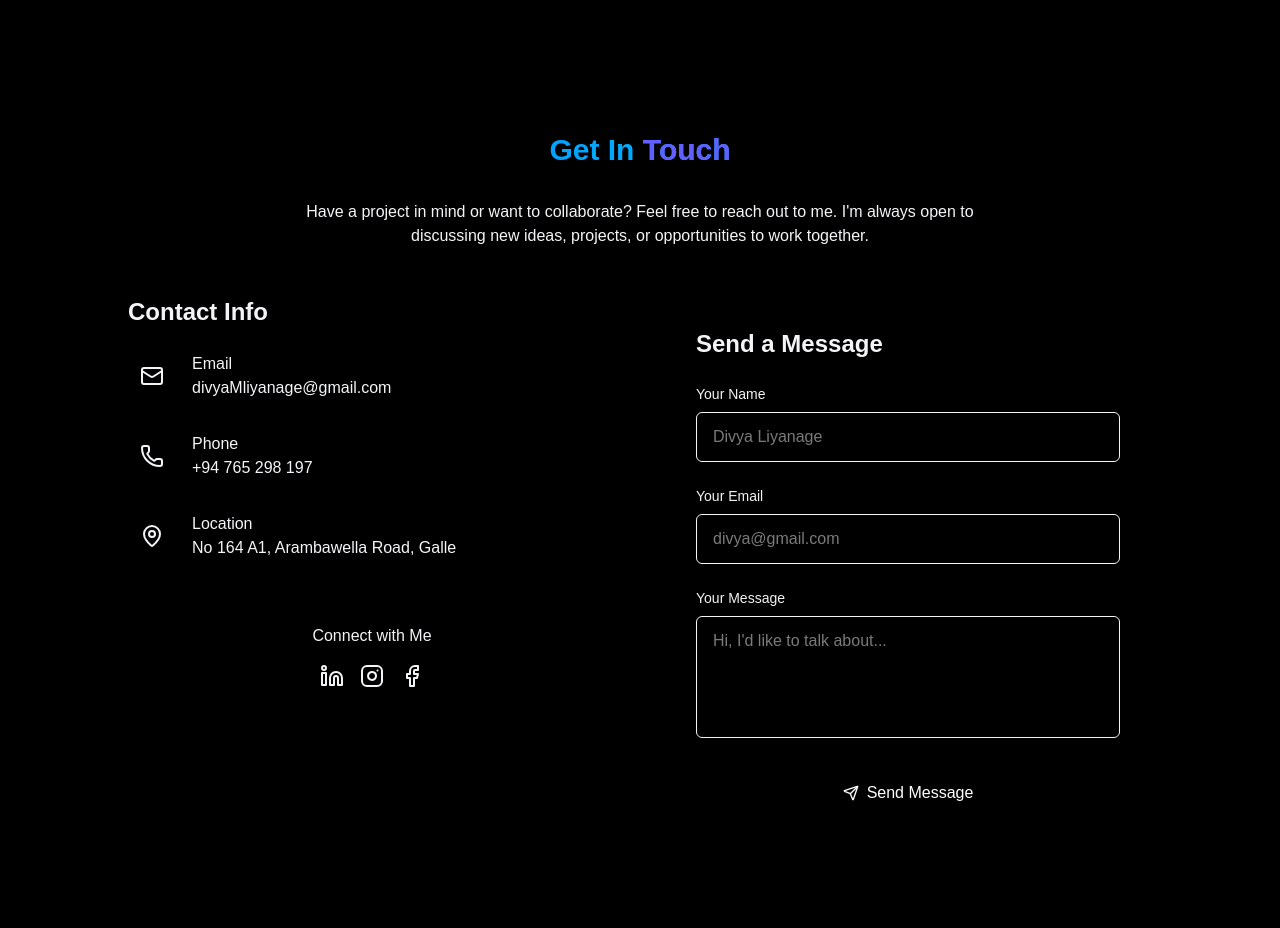
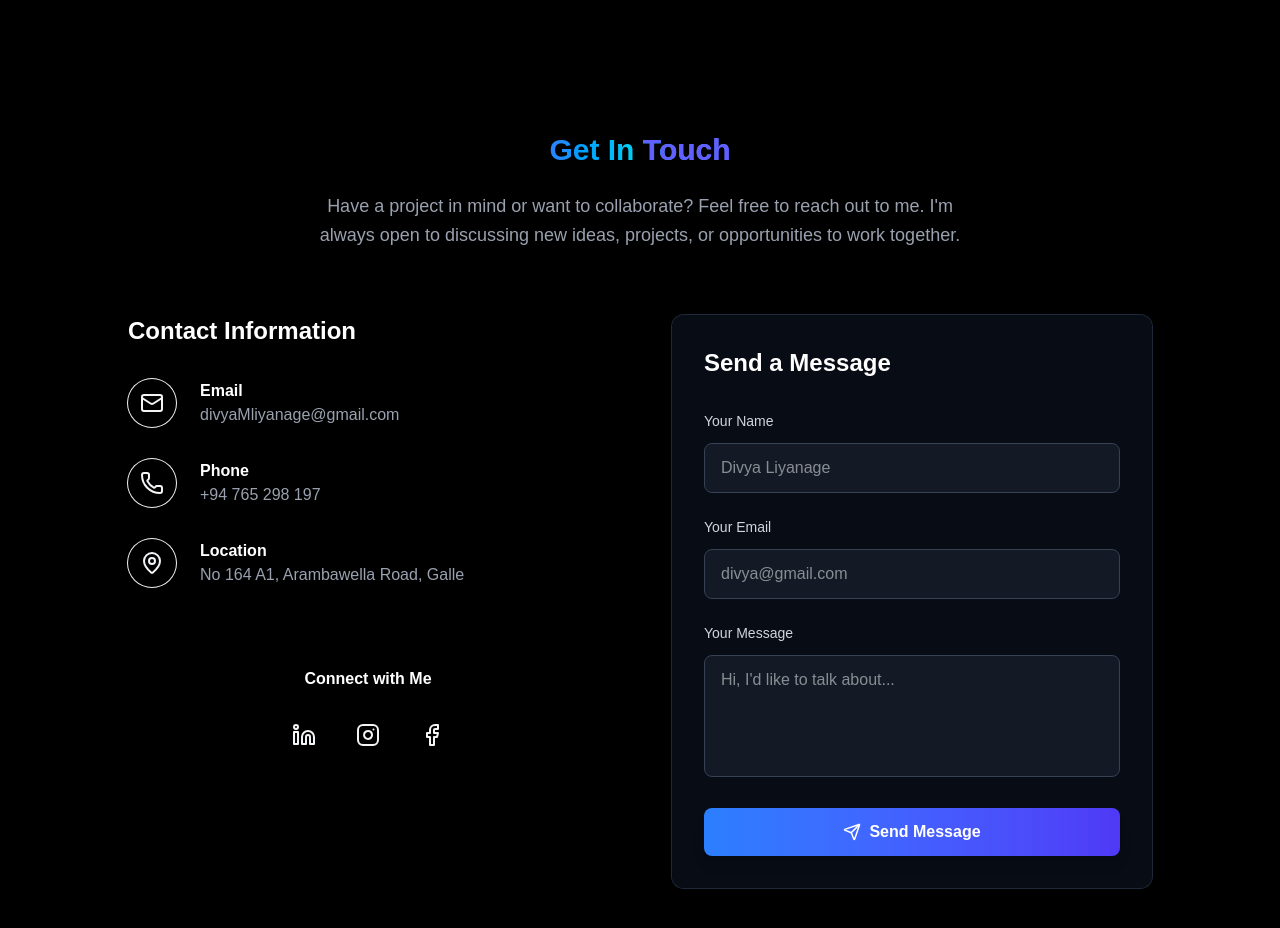
Before and after one commit to MLdivyaLiyanage/My-Portfolio, a React (Vite) app: page / in a window 1280 px wide. Shown: the part 3440-4368 px from the top of the page. Built offline with nearby package versions, Linux system fonts and the light colour scheme.

Commit message:
Modification

```diff
--- a/package.json
+++ b/package.json
@@ -21,6 +21,7 @@
     "react": "^19.0.0",
     "react-dom": "^19.0.0",
     "react-icons": "^5.5.0",
+    "sweetalert2": "^11.21.0",
     "tailwindcss": "^4.1.4"
   },
   "devDependencies": {
--- a/src/components/sections/Contact.jsx
+++ b/src/components/sections/Contact.jsx
@@ -1,17 +1,45 @@
 import { useState } from "react";
 import { Facebook, Instagram, Linkedin, Mail, MapPin, Phone, Send } from "lucide-react";
 import emailjs from 'emailjs-com';
+import Swal from 'sweetalert2';
 
 export const Contact = () => {
-
     const [formData, setFormData] = useState({
         name: "",
         email: "",
         message: "",
     });
+    const [isSubmitting, setIsSubmitting] = useState(false);
+
+    const showSuccessAlert = () => {
+        Swal.fire({
+            title: 'Success!',
+            text: 'Your message has been sent successfully!',
+            icon: 'success',
+            confirmButtonText: 'OK',
+            confirmButtonColor: '#6366f1',
+            background: '#1f2937',
+            color: '#fff',
+            iconColor: '#10b981'
+        });
+    };
+
+    const showErrorAlert = () => {
+        Swal.fire({
+            title: 'Error!',
+            text: 'Oops! Something went wrong. Please try again.',
+            icon: 'error',
+            confirmButtonText: 'OK',
+            confirmButtonColor: '#6366f1',
+            background: '#1f2937',
+            color: '#fff',
+            iconColor: '#ef4444'
+        });
+    };
 
     const handleSubmit = (e) => {
         e.preventDefault();
+        setIsSubmitting(true);
 
         emailjs.sendForm(
             import.meta.env.VITE_SERVICE_ID,
@@ -20,123 +48,130 @@ export const Contact = () => {
             import.meta.env.VITE_PUBLIC_KEY
         )
         .then((result) => {
-            alert("Message Sent!");
+            showSuccessAlert();
             setFormData({ name: "", email: "", message: "" });
         })
-        .catch(() => alert("Oops! Something went wrong. Please try again."));
+        .catch(() => {
+            showErrorAlert();
+        })
+        .finally(() => {
+            setIsSubmitting(false);
+        });
     };
 
     return (
-        <section id="contact" className="py-24 px-4 relative bg-secondary/30">
+        <section id="contact" className="py-24 px-4 relative bg-gradient-to-b from-secondary/20 to-secondary/10 backdrop-blur-sm">
             <div className="container mx-auto max-w-5xl">
-                <h2 className="text-3xl font-bold mb-8 bg-gradient-to-r from-blue-500 to-cyan-400 bg-clip-text text-transparent text-center">
-                    Get In <span className="text-indigo-500">Touch</span>
+                <h2 className="text-4xl md:text-3xl font-bold mb-6 text-center">
+                    <span className="bg-gradient-to-r from-blue-500 via-cyan-400 to-indigo-500 bg-clip-text text-transparent">
+                        Get In <span className="text-indigo-500">Touch</span>
+                    </span>
                 </h2>
 
-                <p className="text-center text-muted-foreground mb-12 max-w-2xl mx-auto">
+                <p className="text-center text-gray-400 mb-16 max-w-2xl mx-auto text-lg leading-relaxed">
                     Have a project in mind or want to collaborate? Feel free to reach out to me.
                     I'm always open to discussing new ideas, projects, or opportunities to work together.
                 </p>
 
-                <div className="grid grid-cols-1 md:grid-cols-2 gap-12">
-                    <div className="space-y-8">
-                        <h3 className="text-2xl font-semibold mb-6">Contact Info</h3>
+                <div className="grid grid-cols-1 md:grid-cols-2 gap-12 md:gap-16">
+                    <div className="space-y-10">
+                        <h3 className="text-2xl font-bold mb-8 text-white">Contact Information</h3>
 
                         <div className="space-y-8">
-                            <div className="flex items-start gap-4">
-                                <div className="p-3 rounded-full bg-primary/10">
+                            <div className="flex items-start gap-6">
+                                <div className="p-3 rounded-full bg-primary/10 ring-1 ring-primary/20">
                                     <Mail className="h-6 w-6 text-primary"/>
                                 </div>
                                 <div>
-                                    <h4 className="font-medium">Email</h4>
-                                    <a href="mailto:divyaMliyanage@gmail.com" className="text-muted-foreground hover:text-primary transition-colors">
+                                    <h4 className="font-semibold text-white">Email</h4>
+                                    <a href="mailto:divyaMliyanage@gmail.com" className="text-gray-400 hover:text-primary transition-colors duration-300">
                                         divyaMliyanage@gmail.com
                                     </a>
                                 </div>
                             </div>
 
-                            <div className="flex items-start gap-4">
-                                <div className="p-3 rounded-full bg-primary/10">
+                            <div className="flex items-start gap-6">
+                                <div className="p-3 rounded-full bg-primary/10 ring-1 ring-primary/20">
                                     <Phone className="h-6 w-6 text-primary"/>
                                 </div>
                                 <div>
-                                    <h4 className="font-medium">Phone</h4>
-                                    <a href="tel:+94765298197" className="text-muted-foreground hover:text-primary transition-colors">
+                                    <h4 className="font-semibold text-white">Phone</h4>
+                                    <a href="tel:+94765298197" className="text-gray-400 hover:text-primary transition-colors duration-300">
                                         +94 765 298 197
                                     </a>
                                 </div>
                             </div>
 
-                            <div className="flex items-start gap-4">
-                                <div className="p-3 rounded-full bg-primary/10">
+                            <div className="flex items-start gap-6">
+                                <div className="p-3 rounded-full bg-primary/10 ring-1 ring-primary/20">
                                     <MapPin className="h-6 w-6 text-primary"/>
                                 </div>
                                 <div>
-                                    <h4 className="font-medium">Location</h4>
-                                    <span className="text-muted-foreground">
+                                    <h4 className="font-semibold text-white">Location</h4>
+                                    <span className="text-gray-400">
                                         No 164 A1, Arambawella Road, Galle
                                     </span>
                                 </div>
                             </div>
                         </div>
 
-                        <div className="pt-8">
-                            <h4 className="font-medium mb-4 text-center">Connect with Me</h4>
-                            <div className="flex gap-4 justify-center">
-                                <a href="https://www.linkedin.com/in/divya-liyanage-9224a2319/" target="_blank" rel="noopener noreferrer" className="hover:text-primary transition-colors">
+                        <div className="pt-10">
+                            <h4 className="font-semibold mb-6 text-white text-center">Connect with Me</h4>
+                            <div className="flex gap-6 justify-center">
+                                <a href="https://www.linkedin.com/in/divya-liyanage-9224a2319/" target="_blank" rel="noopener noreferrer" className="hover:text-primary transition-colors duration-300 p-2 rounded-full hover:bg-primary/10">
                                     <Linkedin className="h-6 w-6"/>
                                 </a>
-                                <a href="https://www.instagram.com/diwya.thekid_?igsh=MWFwbzJhbXZzODBmeA==" target="_blank" rel="noopener noreferrer" className="hover:text-primary transition-colors">
+                                <a href="https://www.instagram.com/diwya.thekid_?igsh=MWFwbzJhbXZzODBmeA==" target="_blank" rel="noopener noreferrer" className="hover:text-primary transition-colors duration-300 p-2 rounded-full hover:bg-primary/10">
                                     <Instagram className="h-6 w-6"/>
                                 </a>
-                                <a href="https://www.facebook.com/share/zasXmKxF6pGwxmn7/?mibextid=qi2Omg" target="_blank" rel="noopener noreferrer" className="hover:text-primary transition-colors">
+                                <a href="https://www.facebook.com/share/zasXmKxF6pGwxmn7/?mibextid=qi2Omg" target="_blank" rel="noopener noreferrer" className="hover:text-primary transition-colors duration-300 p-2 rounded-full hover:bg-primary/10">
                                     <Facebook className="h-6 w-6"/>
                                 </a>
                             </div>
                         </div>
                     </div>
 
-                    <div className="bg-card p-8 rounded-lg shadow-sm">
-                        <h3 className="text-2xl font-semibold mb-6">Send a Message</h3>
+                    <div className="bg-gray-900/50 p-8 rounded-xl shadow-lg ring-1 ring-gray-800 backdrop-blur-sm">
+                        <h3 className="text-2xl font-bold mb-8 text-white">Send a Message</h3>
 
                         <form className="space-y-6" onSubmit={handleSubmit}>
                             <div>
-                                <label htmlFor="name" className="block text-sm font-medium mb-2">Your Name</label>
+                                <label htmlFor="name" className="block text-sm font-medium mb-3 text-gray-300">Your Name</label>
                                 <input
                                     type="text"
                                     id="name"
                                     name="name"
                                     required
                                     value={formData.name}
-                                    className="w-full px-4 py-3 rounded-md border border-input bg-background focus:outline-none focus:ring-2 focus:ring-primary"
+                                    className="w-full px-4 py-3 rounded-lg border border-gray-700 bg-gray-800/50 text-white focus:outline-none focus:ring-2 focus:ring-primary focus:border-transparent transition-all duration-300"
                                     placeholder="Divya Liyanage"
                                     onChange={(e) => setFormData({...formData, name: e.target.value})}
                                 />
                             </div>
 
                             <div>
-                                <label htmlFor="email" className="block text-sm font-medium mb-2">Your Email</label>
+                                <label htmlFor="email" className="block text-sm font-medium mb-3 text-gray-300">Your Email</label>
                                 <input
                                     type="email"
                                     id="email"
                                     name="email"
                                     required
                                     value={formData.email}
-                                    className="w-full px-4 py-3 rounded-md border border-input bg-background focus:outline-none focus:ring-2 focus:ring-primary"
+                                    className="w-full px-4 py-3 rounded-lg border border-gray-700 bg-gray-800/50 text-white focus:outline-none focus:ring-2 focus:ring-primary focus:border-transparent transition-all duration-300"
                                     placeholder="divya@gmail.com"
                                     onChange={(e) => setFormData({...formData, email: e.target.value})}
                                 />
                             </div>
 
                             <div>
-                                <label htmlFor="message" className="block text-sm font-medium mb-2">Your Message</label>
+                                <label htmlFor="message" className="block text-sm font-medium mb-3 text-gray-300">Your Message</label>
                                 <textarea
                                     id="message"
                                     name="message"
                                     rows={4}
                                     required
                                     value={formData.message}
-                                    className="w-full px-4 py-3 rounded-md border border-input bg-background focus:outline-none focus:ring-2 focus:ring-primary resize-none"
+                                    className="w-full px-4 py-3 rounded-lg border border-gray-700 bg-gray-800/50 text-white focus:outline-none focus:ring-2 focus:ring-primary focus:border-transparent transition-all duration-300 resize-none"
                                     placeholder="Hi, I'd like to talk about..."
                                     onChange={(e) => setFormData({...formData, message: e.target.value})}
                                 />
@@ -144,10 +179,17 @@ export const Contact = () => {
 
                             <button
                                 type="submit"
-                                className="w-full flex items-center justify-center gap-2 bg-primary text-white py-3 px-6 rounded-md hover:bg-primary/90 transition-colors font-medium"
+                                className="w-full flex items-center justify-center gap-2 bg-gradient-to-r from-blue-500 to-indigo-600 text-white py-3 px-6 rounded-lg hover:from-blue-600 hover:to-indigo-700 transition-all duration-300 font-semibold shadow-lg hover:shadow-primary/20 disabled:opacity-70 disabled:cursor-not-allowed"
+                                disabled={isSubmitting}
                             >
-                                <Send size={16} />
-                                Send Message
+                                {isSubmitting ? (
+                                    'Sending...'
+                                ) : (
+                                    <>
+                                        <Send size={18} />
+                                        Send Message
+                                    </>
+                                )}
                             </button>
                         </form>
                     </div>
```
Also changed, not shown: 1 other file (tests, documents, lock files or other folders).
